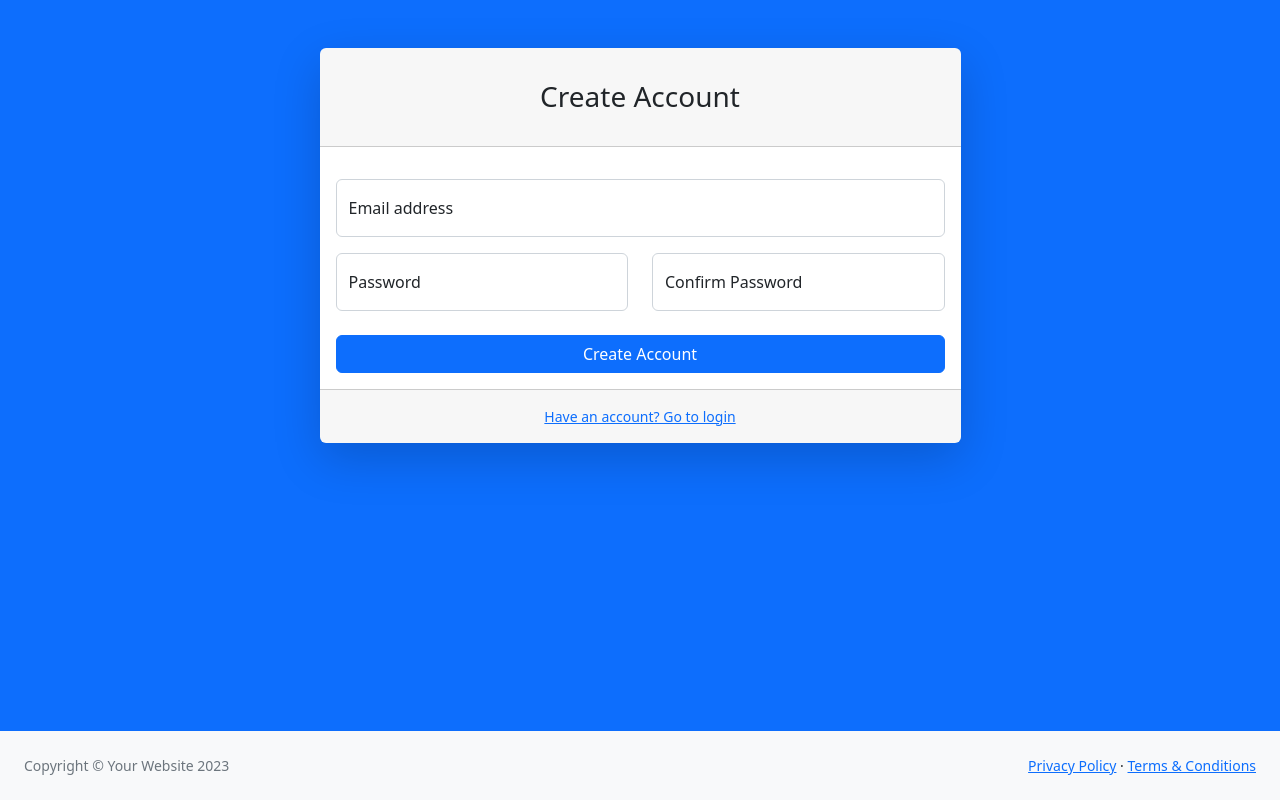
After one commit to Fritxyz/Psits_System, a CodeIgniter 4 app: the page made by app/Views/register.php in a window 1280 px wide. The commit adds this page. Run offline with PHP 8.4 and a stand-in for CodeIgniter, Linux system fonts and the light colour scheme; the template is opened without the code that fills it, so the values that code supplies are empty; some libraries are stand-ins or nearby versions.

Commit message:
feat: implement login and register logic with views, captcha, and OTP

```diff
--- /dev/null
+++ b/app/Views/register.php
@@ -0,0 +1,103 @@
+<!DOCTYPE html>
+<html lang="en">
+    <head>
+        <meta charset="utf-8" />
+        <meta http-equiv="X-UA-Compatible" content="IE=edge" />
+        <meta name="viewport" content="width=device-width, initial-scale=1, shrink-to-fit=no" />
+        <meta name="description" content="" />
+        <meta name="author" content="" />
+        <title>Register - SB Admin</title>
+        <link href="css/styles.css" rel="stylesheet" />
+        <script src="https://use.fontawesome.com/releases/v6.3.0/js/all.js" crossorigin="anonymous"></script>
+    </head>
+    <body class="bg-primary">
+
+
+
+
+        <div id="layoutAuthentication">
+            <div id="layoutAuthentication_content">
+                <main>
+                    <div class="container">
+                        <div class="row justify-content-center">
+                            <div class="col-lg-7">
+                                <div class="card shadow-lg border-0 rounded-lg mt-5">
+                                    <div class="card-header"><h3 class="text-center font-weight-light my-4">Create Account</h3>
+                                    <?php if (session()->getFlashdata('errors')): ?>
+                                            <div class="alert alert-danger">
+                                                <ul>
+                                                    <?php foreach (session()->getFlashdata('errors') as $error): ?>
+                                                        <li><?= esc($error) ?></li>
+                                                    <?php endforeach; ?>
+                                                </ul>
+                                            </div>
+                                        <?php endif; ?>
+                                    </div>
+                                    <div class="card-body">
+                                        <form action="<?= base_url('process_register') ?>" method="post" >
+                                            <div class="row mb-3">
+                                                <!-- <div class="col-md-6">
+                                                    <div class="form-floating mb-3 mb-md-0">
+                                                        <input class="form-control" id="inputFirstName" type="text" placeholder="Enter your first name" />
+                                                        <label for="inputFirstName">Name</label>
+                                                    </div>
+                                                </div>
+                                                -->
+                                            </div>
+                                            <div class="form-floating mb-3">
+                                                <input class="form-control" name="email" id="inputEmail" type="email" placeholder="name@example.com" />
+                                                <label for="inputEmail">Email address</label>
+                                            </div>
+                                            <div class="row mb-3">
+                                                <div class="col-md-6">
+                                                    <div class="form-floating mb-3 mb-md-0">
+                                                        <input class="form-control" name="password" id="inputPassword" type="password" placeholder="Create a password" />
+                                                        <label for="inputPassword">Password</label>
+                                                    </div>
+                                                </div>
+                                                <div class="col-md-6">
+                                                    <div class="form-floating mb-3 mb-md-0">
+                                                        <input class="form-control" name="cpassword" id="inputPasswordConfirm" type="password" placeholder="Confirm password" />
+                                                        <label for="inputPasswordConfirm">Confirm Password</label>
+                                                    </div>
+                                                </div>
+                                            </div>
+                                            <div class="g-recaptcha mb-3" data-sitekey="<?= getenv('RECAPTCHA_SITE_KEY') ?>"></div>
+                                            <div class="mt-4 mb-0">
+                                                <div class="d-grid">
+                                                    <button type="submit" class="btn btn-primary btn-block">Create Account
+
+                                                    </button>
+                                                </div>
+                                            </div>
+                                        </form>
+                                    </div>
+                                    <div class="card-footer text-center py-3">
+                                        <div class="small"><a href="<?= base_url('login') ?>">Have an account? Go to login</a></div>
+                                    </div>
+                                </div>
+                            </div>
+                        </div>
+                    </div>
+                </main>
+            </div>
+            <div id="layoutAuthentication_footer">
+                <footer class="py-4 bg-light mt-auto">
+                    <div class="container-fluid px-4">
+                        <div class="d-flex align-items-center justify-content-between small">
+                            <div class="text-muted">Copyright &copy; Your Website 2023</div>
+                            <div>
+                                <a href="#">Privacy Policy</a>
+                                &middot;
+                                <a href="#">Terms &amp; Conditions</a>
+                            </div>
+                        </div>
+                    </div>
+                </footer>
+            </div>
+        </div>
+        <script src="https://cdn.jsdelivr.net/npm/bootstrap@5.2.3/dist/js/bootstrap.bundle.min.js" crossorigin="anonymous"></script>
+        <script src="js/scripts.js"></script>
+        <script src="https://www.google.com/recaptcha/api.js" async defer></script>
+    </body>
+</html>
```
Also changed, not shown: app/Config/Routes.php (+4 -4 lines), app/Controllers/Auth.php (+27 -10 lines), app/Views/login.php (+3 -6 lines), 2 other files.
